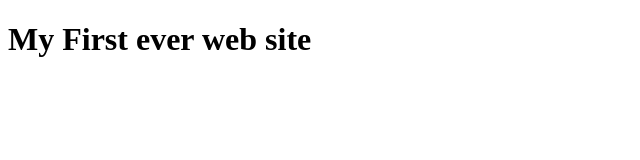
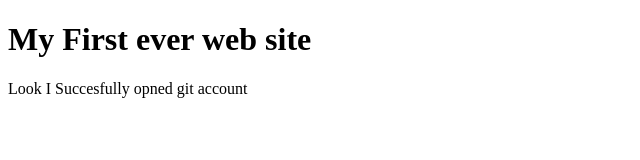
Before and after one commit to moshiurakash/first-website, a plain HTML site: page index.html in a window 1280 px wide. Shown: the whole page, without its empty margins (0-640 px from the left). Drawn offline with Linux system fonts and the light colour scheme.

Commit message:
git learned

```diff
--- a/index.html
+++ b/index.html
@@ -9,5 +9,8 @@
     <h1>
         My First ever web site
     </h1>
+    <p>
+        Look I Succesfully opned git account
+    </p>
 </body>
 </html>
```
